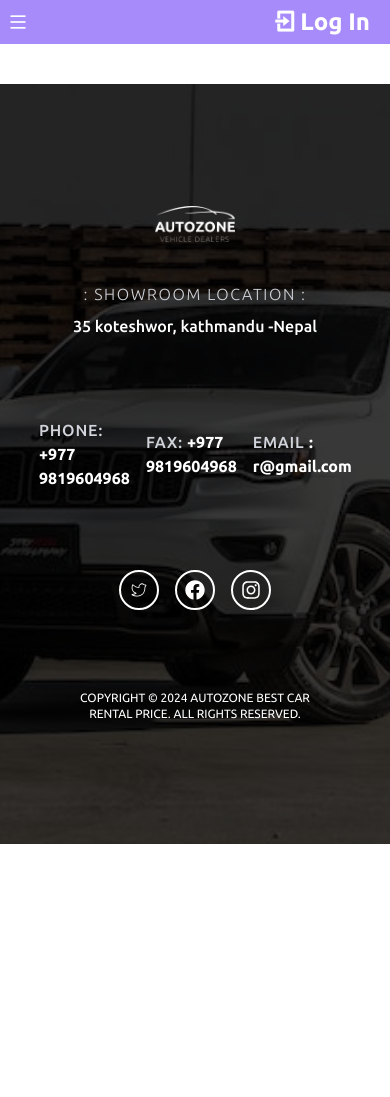
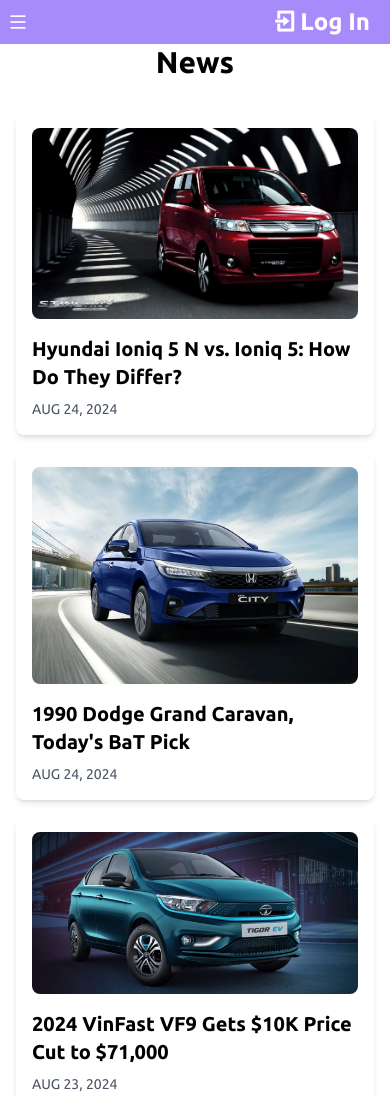
Before and after one commit to Hriday32/Myproject, a React (Vite) app: page /ourNews in a window 390 px wide. Shown: the top 1097 px of the page. Before the commit the page ends 844 px from the top, so only its background shows below. Built offline with nearby package versions, Linux system fonts and the light colour scheme.

Commit message:
scroll page and news car component handle

```diff
--- a/src/App.jsx
+++ b/src/App.jsx
@@ -10,6 +10,7 @@
 import SignUp from "./Pages/SignUp";
 import Viewdetail from "./components/Rental fleets/Viewdetail";
 import Booking from "./components/Rental fleets/Booking";
+
 
 function App() {
   return (
--- a/src/Pages/Layout.jsx
+++ b/src/Pages/Layout.jsx
@@ -3,8 +3,9 @@
 import { Outlet } from "react-router-dom";
 import Footer from "../components/Footer/Footer";
 import { useLocation } from "react-router-dom";
-import { ToastContainer, toast } from 'react-toastify';
-import 'react-toastify/dist/ReactToastify.css';
+import { ToastContainer, toast } from "react-toastify";
+import "react-toastify/dist/ReactToastify.css";
+import GoToTop from "../components/Go-to-top/GoToTop";
 function Layout() {
   const { pathname } = useLocation();
   React.useEffect(() => {
@@ -16,6 +17,7 @@
       <ToastContainer />
       <Outlet />
       <Footer />
+      <GoToTop />
     </div>
   );
 }
--- a/src/Pages/OurNews.jsx
+++ b/src/Pages/OurNews.jsx
@@ -1,7 +1,136 @@
 import React from "react";
 
-function OurNews() {
-  return <div></div>;
-}
+const OurNews = () => {
+  return (
+    <div className="container mx-auto px-4">
+      <h1 className="text-3xl font-bold text-center mb-8">News</h1>
+      <div className="grid grid-cols-1 md:grid-cols-2 lg:grid-cols-4 gap-4">
+        <a
+          href="https://www.caranddriver.com/news/a61956713/2025-hyundai-ioniq-5-n-vs-2024-hyundai-ioniq-5/"
+          className="bg-white rounded-lg shadow-md p-4"
+        >
+          <img
+            src="/src/assets/Cars fleet/Hatchback/Maruti Suzuki Wagon R.jpg"
+            className="rounded-lg mb-4"
+          />
+          <h2 className="text-xl font-bold mb-2">
+            Hyundai Ioniq 5 N vs. Ioniq 5: How Do They Differ?
+          </h2>
+          <p className="text-gray-600 text-sm">AUG 24, 2024</p>
+        </a>
+        <a href="" className="bg-white rounded-lg shadow-md p-4">
+          <img
+            src="/src/assets/Cars fleet/Sedan/Honda City.webp"
+            alt="1990 Dodge Grand Caravan, Today's BaT Pick"
+            className="rounded-lg mb-4"
+          />
+          <h2 className="text-xl font-bold mb-2">
+            1990 Dodge Grand Caravan, Today's BaT Pick
+          </h2>
+          <p className="text-gray-600 text-sm">AUG 24, 2024</p>
+        </a>
+        <a href="" className="bg-white rounded-lg shadow-md p-4">
+          <img
+            src="/src/assets/Cars fleet/Sedan/Tata Tigor.jpeg"
+            alt="2024 VinFast VF9 Gets $10K Price Cut to $71,000"
+            className="rounded-lg mb-4"
+          />
+          <h2 className="text-xl font-bold mb-2">
+            2024 VinFast VF9 Gets $10K Price Cut to $71,000
+          </h2>
+          <p className="text-gray-600 text-sm">AUG 23, 2024</p>
+        </a>
+        <a href="" className="bg-white rounded-lg shadow-md p-4">
+          <img
+            src="/src/assets/Cars fleet/Suv Sports/Tata Nexon.jpg"
+            alt="2024 Ferrari Purosangue: A Quick Spin in Monterey"
+            className="rounded-lg mb-4"
+          />
+          <h2 className="text-xl font-bold mb-2">
+            2024 Ferrari Purosangue: A Quick Spin in Monterey
+          </h2>
+          <p className="text-gray-600 text-sm">AUG 23, 2024</p>
+        </a>
+        <a href="" className="bg-white rounded-lg shadow-md p-4">
+          <img
+            src="/src/assets/Cars fleet/Suv Sports/Tata Punch.webp"
+            alt="Hyundai Ioniq 5 N vs. Ioniq 5"
+            className="rounded-lg mb-4"
+          />
+          <h2 className="text-xl font-bold mb-2">
+            Hyundai Ioniq 5 N vs. Ioniq 5: How Do They Differ?
+          </h2>
+          <p className="text-gray-600 text-sm">AUG 24, 2024</p>
+        </a>
+        <a href="" className="bg-white rounded-lg shadow-md p-4">
+          <img
+            src="/src/assets/Cars fleet/Sedan/Tata Tigor.jpeg"
+            alt="Hyundai Ioniq 5 N vs. Ioniq 5"
+            className="rounded-lg mb-4"
+          />
+          <h2 className="text-xl font-bold mb-2">
+            Hyundai Ioniq 5 N vs. Ioniq 5: How Do They Differ?
+          </h2>
+          <p className="text-gray-600 text-sm">AUG 24, 2024</p>
+        </a>
+        <a href="" className="bg-white rounded-lg shadow-md p-4">
+          <img
+            src="/src/assets/Cars fleet/Suv Sports/Tata Nexon.jpg"
+            alt="Hyundai Ioniq 5 N vs. Ioniq 5"
+            className="rounded-lg mb-4"
+          />
+          <h2 className="text-xl font-bold mb-2">
+            Hyundai Ioniq 5 N vs. Ioniq 5: How Do They Differ?
+          </h2>
+          <p className="text-gray-600 text-sm">AUG 24, 2024</p>
+        </a>
+        <a href="" className="bg-white rounded-lg shadow-md p-4">
+          <img
+            src="/src/assets/Cars fleet/Suv Sports/Tata Punch.webp"
+            alt="Hyundai Ioniq 5 N vs. Ioniq 5"
+            className="rounded-lg mb-4"
+          />
+          <h2 className="text-xl font-bold mb-2">
+            Hyundai Ioniq 5 N vs. Ioniq 5: How Do They Differ?
+          </h2>
+          <p className="text-gray-600 text-sm">AUG 24, 2024</p>
+        </a>
+        <a href="" className="bg-white rounded-lg shadow-md p-4">
+          <img
+            src="/src/assets/Cars fleet/Hatchback/Maruti Suzuki Alto 800.webp"
+            alt="Hyundai Ioniq 5 N vs. Ioniq 5"
+            className="rounded-lg mb-4"
+          />
+          <h2 className="text-xl font-bold mb-2">
+            Hyundai Ioniq 5 N vs. Ioniq 5: How Do They Differ?
+          </h2>
+          <p className="text-gray-600 text-sm">AUG 24, 2024</p>
+        </a>
+        <a href="" className="bg-white rounded-lg shadow-md p-4">
+          <img
+            src="/src/assets/Cars fleet/Hatchback/Maruti Suzuki Baleno.jpg"
+            alt="Hyundai Ioniq 5 N vs. Ioniq 5"
+            className="rounded-lg mb-4"
+          />
+          <h2 className="text-xl font-bold mb-2">
+            Hyundai Ioniq 5 N vs. Ioniq 5: How Do They Differ?
+          </h2>
+          <p className="text-gray-600 text-sm">AUG 24, 2024</p>
+        </a>
+        <a href="" className="bg-white rounded-lg shadow-md p-4">
+          <img
+            src="/src/assets/Cars fleet/Hatchback/Maruti Suzuki Swift.jpg"
+            alt="Hyundai Ioniq 5 N vs. Ioniq 5"
+            className="rounded-lg mb-4"
+          />
+          <h2 className="text-xl font-bold mb-2">
+            Hyundai Ioniq 5 N vs. Ioniq 5: How Do They Differ?
+          </h2>
+          <p className="text-gray-600 text-sm">AUG 24, 2024</p>
+        </a>
+      </div>
+    </div>
+  );
+};
 
 export default OurNews;
--- a/src/components/Auth/login/LoginHero.jsx
+++ b/src/components/Auth/login/LoginHero.jsx
@@ -11,7 +11,9 @@
           alt=""
         />
         <div className="bg-[#000000c9] absolute top-0 w-full h-full flex justify-center items-center flex-col">
-          <h1 className="'uppercase text-white text-4xl font-bold">Log In</h1>
+          <h1 className="'uppercase text-white text-4xl font-bold">
+            Car Rental Sevice
+          </h1>
         </div>
       </div>
     </>
--- a/src/components/Booking.jsx/Booking.jsx
+++ /dev/null
@@ -1,7 +0,0 @@
-import React from "react";
-
-const Booking = () => {
-  return <div>Booking</div>;
-};
-
-export default Booking;
--- /dev/null
+++ b/src/components/Go-to-top/GoToTop.jsx
@@ -0,0 +1,40 @@
+import { useEffect, useState } from "react";
+import { FaArrowAltCircleUp } from "react-icons/fa";
+
+const GoToTop = () => {
+  const [isvisible, setvisible] = useState(false);
+
+  const goToBtn = () => {
+    window.scrollTo({ left: 0, top: 0, behavior: "smooth" });
+  };
+  const listen = () => {
+    let height = 400;
+    const winScroll =
+      document.body.scrollTop || document.documentElement.scrollTop;
+    if (winScroll > height) {
+      setvisible(true);
+    } else {
+      setvisible(false);
+    }
+  };
+
+  useEffect(() => {
+    window.addEventListener("scroll", listen);
+  }, []);
+
+  return (
+    <>
+      {isvisible && (
+        <wrapper className="fixed right-4 bottom-4">
+          <button
+            className="top-Btn bg-red-500 p-2 rounded-full"
+            onClick={goToBtn}
+          >
+            <FaArrowAltCircleUp className="text-5xl" />
+          </button>
+        </wrapper>
+      )}
+    </>
+  );
+};
+export default GoToTop;
--- a/src/components/Navbar/Navbar.jsx
+++ b/src/components/Navbar/Navbar.jsx
@@ -17,7 +17,10 @@
 
   return (
     <>
-      <div className="flex justify-between top-[2%] z-50 bg-violet-400">
+      <div
+        className="flex justify-between bg-violet-400 sticky end-0 w-full "
+        style={{ zIndex: "1000" }}
+      >
         <div className="left-nav mx-5 max-md:hidden">
           <Link to="/">
             <img src={Logo} alt="" className="w-24 p-4" />
--- a/src/components/Rental fleets/Booking.jsx
+++ b/src/components/Rental fleets/Booking.jsx
@@ -107,7 +107,7 @@
             className="mt-6 bg-blue-600 text-white py-2 px-4 rounded hover:bg-blue-700 focus:outline-none focus:ring-2 focus:ring-blue-500 focus:ring-offset-2"
             onClick={message}
           >
-            Confirm Booking
+            E-swea payment
           </button>
         </div>
       </div>
```
Also changed, not shown: src/components/Hero Section/HeroSection.jsx (+10 -10 lines).
